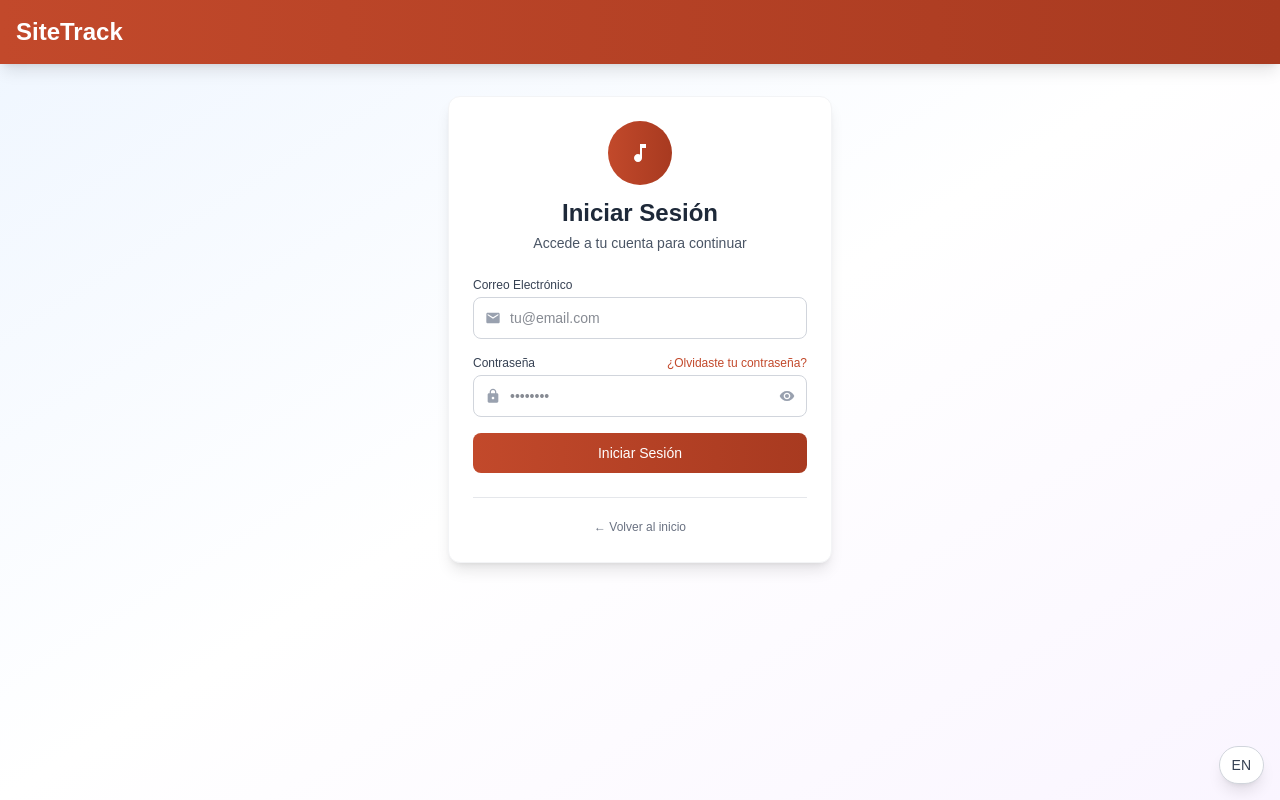
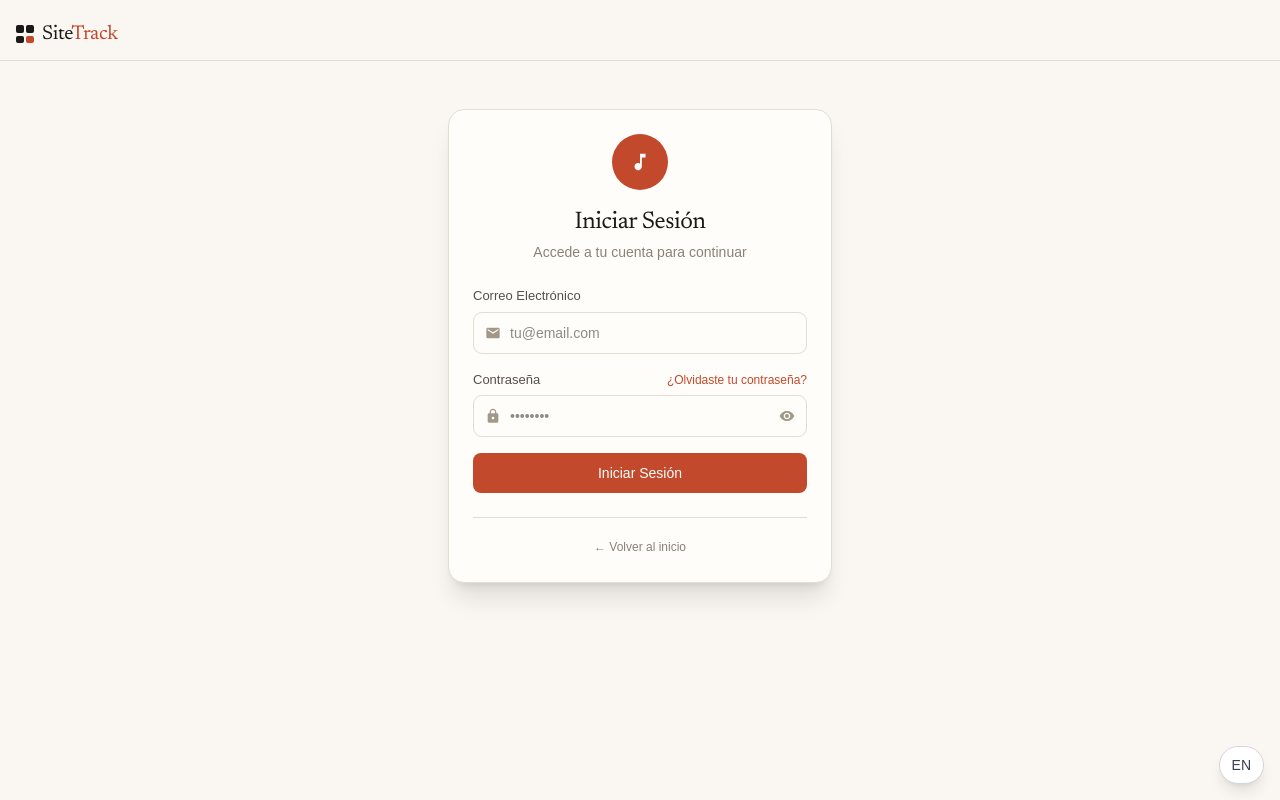
Before and after one commit to EliezerAnteliz/OrchestraAttendanceTracker-New, a Next.js app in the folder web/: page /login in a window 1280 px wide. Built offline with nearby package versions, Linux system fonts and the light colour scheme; no server answers.

Commit message:
Update page.tsx

```diff
--- a/web/src/app/login/page.tsx
+++ b/web/src/app/login/page.tsx
@@ -5,7 +5,7 @@ import { useRouter } from 'next/navigation';
 import Link from 'next/link';
 import { supabase } from '@/lib/supabase';
 import { useI18n } from '@/contexts/I18nContext';
-import { MdMusicNote, MdEmail, MdLock, MdVisibility, MdVisibilityOff } from 'react-icons/md';
+import { MdMusicNote, MdEmail, MdLock, MdVisibility, MdVisibilityOff, MdWarning } from 'react-icons/md';
 
 export default function LoginPage() {
   const { t } = useI18n();
@@ -60,44 +60,65 @@ export default function LoginPage() {
   };
 
   return (
-    <div className="min-h-screen bg-gradient-to-br from-blue-50 via-white to-purple-50">
-      {/* Header */}
-      <header className="bg-gradient-to-r from-[#C2492B] to-[#A83A20] text-white p-4 shadow-lg">
-        <div className="container mx-auto">
-          <Link href="/" className="flex items-center space-x-3 hover:opacity-80 transition-opacity">
-            <span className="text-2xl font-bold">{t('app_title')}</span>
+    <div className="min-h-screen bg-[#FAF7F2]">
+      {/* Header — mismo logo (ícono 2x2 + wordmark Newsreader) que el
+          sidebar de la app, sobre el mismo fondo crema, en vez de una barra
+          terracota separada. */}
+      <header className="border-b border-[#E3DDD1]">
+        <div className="container mx-auto px-4 py-4">
+          <Link href="/" className="inline-flex items-center gap-2 hover:opacity-80 transition-opacity">
+            <span
+              className="grid grid-cols-2 grid-rows-2 gap-[2.5px] flex-shrink-0"
+              style={{ width: 18, height: 18 }}
+              aria-hidden="true"
+            >
+              <span className="bg-[#1B1917] rounded-[2px]" />
+              <span className="bg-[#1B1917] rounded-[2px]" />
+              <span className="bg-[#1B1917] rounded-[2px]" />
+              <span className="bg-[#C2492B] rounded-[2px]" />
+            </span>
+            <span
+              className="text-xl leading-none text-[#1B1917]"
+              style={{ fontFamily: 'var(--font-newsreader), serif', letterSpacing: '-0.02em' }}
+            >
+              Site<span style={{ color: '#C2492B' }}>Track</span>
+            </span>
           </Link>
         </div>
       </header>
 
       {/* Main content */}
-      <main className="flex items-center justify-center p-4 py-8">
+      <main className="flex items-center justify-center p-4 py-12">
         <div className="w-full max-w-sm">
-          {/* Welcome Card */}
-          <div className="bg-white rounded-xl shadow-lg p-6 border border-gray-100">
+          <div className="bg-[#FFFDFA] rounded-2xl shadow-xl p-6 border border-[#E3DDD1]">
             <div className="text-center mb-6">
-              <div className="bg-gradient-to-r from-[#C2492B] to-[#A83A20] p-3 rounded-full w-16 h-16 mx-auto mb-3 flex items-center justify-center">
-                <MdMusicNote size={24} className="text-white" />
+              <div className="bg-[#C2492B] rounded-full w-14 h-14 mx-auto mb-4 flex items-center justify-center">
+                <MdMusicNote size={22} className="text-white" />
               </div>
-              <h2 className="text-2xl font-bold text-gray-800 mb-1">{t('sign_in')}</h2>
-              <p className="text-sm text-gray-600">{t('access_account_continue')}</p>
+              <h2
+                className="text-2xl text-[#1B1917] mb-1"
+                style={{ fontFamily: 'var(--font-newsreader), serif', fontWeight: 400, letterSpacing: '-0.02em' }}
+              >
+                {t('sign_in')}
+              </h2>
+              <p className="text-sm text-[#8A8177]">{t('access_account_continue')}</p>
             </div>
 
             {error && (
-              <div className="mb-4 p-3 bg-red-50 border border-red-200 text-red-700 rounded-lg flex items-center space-x-2">
-                <div className="w-2 h-2 bg-red-500 rounded-full"></div>
-                <span className="text-xs">{error}</span>
+              <div className="mb-4 p-3 bg-[#F8E9E4] border border-[#EAC7BB] rounded-lg flex items-start gap-2">
+                <MdWarning className="text-[#8f3421] shrink-0 mt-0.5" size={16} />
+                <span className="text-xs text-[#8f3421]">{error}</span>
               </div>
             )}
 
             <form onSubmit={handleLogin} className="space-y-4">
               <div>
-                <label htmlFor="email" className="block text-xs font-medium text-gray-700 mb-1">
+                <label htmlFor="email" className="block text-[13px] font-medium text-[#56504A] mb-1.5">
                   {t('email')}
                 </label>
                 <div className="relative">
                   <div className="hidden md:absolute md:inset-y-0 md:left-0 md:pl-3 md:flex md:items-center md:pointer-events-none">
-                    <MdEmail className="h-4 w-4 text-gray-400" />
+                    <MdEmail className="h-4 w-4 text-[#A29889]" />
                   </div>
                   <input
                     id="email"
@@ -105,15 +126,15 @@ export default function LoginPage() {
                     value={email}
                     onChange={(e) => setEmail(e.target.value)}
                     required
-                    className="w-full pl-3 md:pl-9 pr-3 py-2.5 border border-gray-300 rounded-lg focus:outline-none focus:ring-1 focus:ring-[#C2492B] focus:border-transparent transition-all duration-200 text-sm text-gray-900"
+                    className="w-full pl-3 md:pl-9 pr-3 py-2.5 rounded-[9px] border border-[#E3DDD1] bg-[#FFFDFA] text-[#1B1917] focus:outline-none focus:ring-2 focus:ring-[#C2492B]/30 focus:border-[#C2492B] transition-colors text-sm"
                     placeholder="tu@email.com"
                   />
                 </div>
               </div>
 
               <div>
-                <div className="flex items-center justify-between mb-1">
-                  <label htmlFor="password" className="block text-xs font-medium text-gray-700">
+                <div className="flex items-center justify-between mb-1.5">
+                  <label htmlFor="password" className="block text-[13px] font-medium text-[#56504A]">
                     {t('password')}
                   </label>
                   <Link href="/forgot-password" className="text-xs text-[#C2492B] hover:text-[#A83A20] hover:underline transition-colors">
@@ -122,7 +143,7 @@ export default function LoginPage() {
                 </div>
                 <div className="relative">
                   <div className="hidden md:absolute md:inset-y-0 md:left-0 md:pl-3 md:flex md:items-center md:pointer-events-none">
-                    <MdLock className="h-4 w-4 text-gray-400" />
+                    <MdLock className="h-4 w-4 text-[#A29889]" />
                   </div>
                   <input
                     id="password"
@@ -130,7 +151,7 @@ export default function LoginPage() {
                     value={password}
                     onChange={(e) => setPassword(e.target.value)}
                     required
-                    className="w-full pl-3 md:pl-9 pr-10 py-2.5 border border-gray-300 rounded-lg focus:outline-none focus:ring-1 focus:ring-[#C2492B] focus:border-transparent transition-all duration-200 text-sm text-gray-900"
+                    className="w-full pl-3 md:pl-9 pr-10 py-2.5 rounded-[9px] border border-[#E3DDD1] bg-[#FFFDFA] text-[#1B1917] focus:outline-none focus:ring-2 focus:ring-[#C2492B]/30 focus:border-[#C2492B] transition-colors text-sm"
                     placeholder="••••••••"
                   />
                   <button
@@ -139,9 +160,9 @@ export default function LoginPage() {
                     onClick={() => setShowPassword(!showPassword)}
                   >
                     {showPassword ? (
-                      <MdVisibilityOff className="h-4 w-4 text-gray-400 hover:text-gray-600" />
+                      <MdVisibilityOff className="h-4 w-4 text-[#A29889] hover:text-[#6E675E]" />
                     ) : (
-                      <MdVisibility className="h-4 w-4 text-gray-400 hover:text-gray-600" />
+                      <MdVisibility className="h-4 w-4 text-[#A29889] hover:text-[#6E675E]" />
                     )}
                   </button>
                 </div>
@@ -150,12 +171,12 @@ export default function LoginPage() {
               <button
                 type="submit"
                 disabled={loading}
-                className={`w-full py-2.5 px-4 bg-gradient-to-r from-[#C2492B] to-[#A83A20] text-white rounded-lg font-medium hover:shadow-md transform hover:scale-[1.01] transition-all duration-200 text-sm ${
-                  loading ? 'opacity-70 cursor-not-allowed transform-none' : ''
+                className={`w-full py-2.5 px-4 bg-[#C2492B] text-white rounded-lg font-medium hover:bg-[#A83A20] transition-colors text-sm ${
+                  loading ? 'opacity-70 cursor-not-allowed' : ''
                 }`}
               >
                 {loading ? (
-                  <div className="flex items-center justify-center space-x-2">
+                  <div className="flex items-center justify-center gap-2">
                     <div className="w-4 h-4 border-2 border-white border-t-transparent rounded-full animate-spin"></div>
                     <span>{t('signing_in')}</span>
                   </div>
@@ -171,11 +192,11 @@ export default function LoginPage() {
                 aprobación. Las cuentas ahora se crean desde Admin/Usuarios. */}
 
             {/* Divider */}
-            <div className="mt-6 pt-4 border-t border-gray-200">
+            <div className="mt-6 pt-4 border-t border-[#E3DDD1]">
               <div className="text-center">
                 <Link
                   href="/"
-                  className="text-xs text-gray-500 hover:text-gray-700 transition-colors"
+                  className="text-xs text-[#8A8177] hover:text-[#C2492B] transition-colors"
                 >
                   ← {t('back_to_home')}
                 </Link>
```
